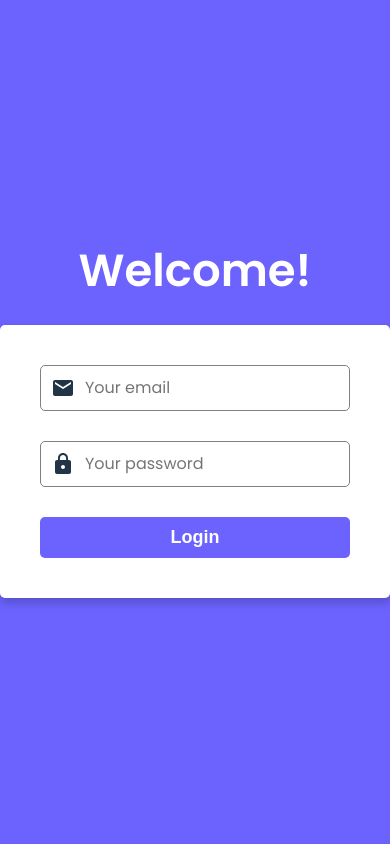
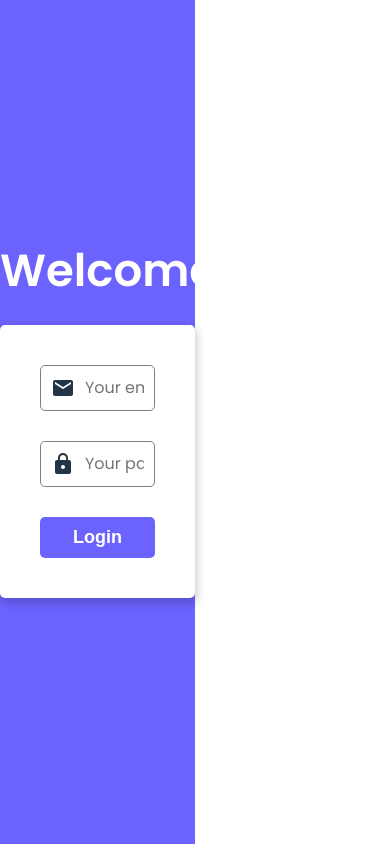
Before and after one commit to M7mdQashqesh/clinic-appointment-system, a React (Vite) app: page /login in a window 390 px wide. Built offline with nearby package versions, Linux system fonts and the light colour scheme.

Commit message:
create login component and prevent default event when submit form

```diff
--- a/src/App.tsx
+++ b/src/App.tsx
@@ -1,12 +1,14 @@
 import { Route, Routes } from "react-router-dom";
 import "./App.css";
 import LoginPage from "./pages/LoginPage/LoginPage";
+import PatientAppointment from "./pages/patientAppointment/PatientAppointment";
 
 function App() {
   return (
     <>
       <Routes>
         <Route path="/login" element={<LoginPage />} />
+        <Route path="/PatientAppointment" element={<PatientAppointment />} />
       </Routes>
     </>
   );
--- /dev/null
+++ b/src/components/login-component/LoginComponent.tsx
@@ -0,0 +1,40 @@
+import "./loginComponent.css";
+import EmailIcon from "@mui/icons-material/Email";
+import HttpsIcon from "@mui/icons-material/Https";
+
+const handleSubmit = (e: React.MouseEvent<HTMLInputElement, MouseEvent>) => {
+  e.preventDefault();
+};
+
+const LoginComponent = () => {
+  return (
+    <div className="login-component">
+      <h1>Welcome!</h1>
+      <form>
+        <div className="email">
+          <EmailIcon />
+          <input
+            type="email"
+            name="email"
+            id="email"
+            placeholder="Your email"
+            required
+          />
+        </div>
+        <div className="password">
+          <HttpsIcon />
+          <input
+            type="password"
+            name="password"
+            id="password"
+            placeholder="Your password"
+            required
+          />
+        </div>
+        <input type="submit" value="Login" onClick={(e) => handleSubmit(e)} />
+      </form>
+    </div>
+  );
+};
+
+export default LoginComponent;
--- /dev/null
+++ b/src/components/login-component/loginComponent.css
@@ -0,0 +1,71 @@
+.login-component {
+  background-color: #6c63ff;
+  align-content: center;
+  width: 50%;
+  height: 100vh;
+}
+
+@media (max-width: 991px) {
+  .login-component {
+    width: 100%;
+  }
+}
+
+.login-component > h1 {
+  color: white;
+  font-size: 45px;
+  font-weight: 600;
+  text-align: center;
+  margin: 0 auto;
+  margin-bottom: 30px;
+}
+
+.login-component > form {
+  width: fit-content;
+  padding: 40px;
+  background-color: white;
+  margin: 0 auto;
+  border-radius: 5px;
+  display: flex;
+  flex-direction: column;
+  gap: 30px;
+  box-shadow: 1px 4px 10px 1px rgba(0, 0, 0, 0.2);
+}
+
+.login-component > form > div {
+  border: 1px solid gray;
+  display: flex;
+  align-items: center;
+  gap: 10px;
+  border-radius: 5px;
+  padding-left: 10px;
+}
+
+.login-component > form > div input {
+  all: unset;
+  padding: 10px 10px 10px 0;
+  width: 250px;
+}
+
+@media (max-width: 991px) {
+  .login-component > form > div input {
+    width: 100%;
+  }
+}
+
+.login-component > form > input[type="submit"] {
+  border: none;
+  outline: none;
+  padding: 10px;
+  font-size: 18px;
+  font-weight: 600;
+  background-color: #6c63ff;
+  color: white;
+  border-radius: 5px;
+  cursor: pointer;
+  transition: 0.3s;
+}
+
+.login-component > form > input[type="submit"]:hover {
+  background-color: #5047ff;
+}
--- a/src/pages/LoginPage/LoginPage.tsx
+++ b/src/pages/LoginPage/LoginPage.tsx
@@ -1,6 +1,5 @@
+import LoginComponent from "../../components/login-component/LoginComponent";
 import "./loginPage.css";
-import EmailIcon from "@mui/icons-material/Email";
-import HttpsIcon from "@mui/icons-material/Https";
 
 const LoginPage = () => {
   return (
@@ -8,30 +7,7 @@ const LoginPage = () => {
       <div className="image">
         <img src="/doctor-login.svg" alt="doctor" />
       </div>
-      <div className="form">
-        <h1>Welcome!</h1>
-        <form>
-          <div className="email">
-            <EmailIcon />
-            <input
-              type="email"
-              name="email"
-              id="email"
-              placeholder="Your email"
-            />
-          </div>
-          <div className="password">
-            <HttpsIcon />
-            <input
-              type="password"
-              name="password"
-              id="password"
-              placeholder="Your password"
-            />
-          </div>
-          <input type="submit" value="Login" />
-        </form>
-      </div>
+      <LoginComponent />
     </div>
   );
 };
--- a/src/pages/LoginPage/loginPage.css
+++ b/src/pages/LoginPage/loginPage.css
@@ -23,73 +23,3 @@
 .login-page .image img {
   max-width: 100%;
 }
-
-.login-page .form {
-  background-color: #6c63ff;
-  align-content: center;
-}
-
-@media (max-width: 991px) {
-  .login-page > div.form {
-    width: 100%;
-  }
-}
-
-.login-page .form > h1 {
-  color: white;
-  font-size: 45px;
-  font-weight: 600;
-  text-align: center;
-  margin: 0 auto;
-  margin-bottom: 30px;
-}
-
-.login-page .form > form {
-  width: fit-content;
-  padding: 40px;
-  background-color: white;
-  margin: 0 auto;
-  border-radius: 5px;
-  display: flex;
-  flex-direction: column;
-  gap: 30px;
-  box-shadow: 1px 4px 10px 1px rgba(0, 0, 0, 0.2);
-}
-
-.login-page .form > form > div {
-  border: 1px solid gray;
-  display: flex;
-  align-items: center;
-  gap: 10px;
-  border-radius: 5px;
-  padding-left: 10px;
-}
-
-.login-page .form > form > div input {
-  all: unset;
-  padding: 10px 10px 10px 0;
-  width: 250px;
-}
-
-@media (max-width: 991px) {
-  .login-page .form > form > div input {
-    width: 100%;
-  }
-}
-
-.login-page .form > form > input[type="submit"] {
-  border: none;
-  outline: none;
-  padding: 10px;
-  font-size: 18px;
-  font-weight: 600;
-  background-color: #6c63ff;
-  color: white;
-  border-radius: 5px;
-  cursor: pointer;
-  transition: 0.3s;
-}
-
-.login-page .form > form > input[type="submit"]:hover {
-  background-color: #5047ff;
-}
--- /dev/null
+++ b/src/pages/patientAppointment/PatientAppointment.tsx
@@ -0,0 +1,11 @@
+import "./patientAppointment.css";
+
+const PatientAppointment = () => {
+  return (
+    <div className="patient-appointment">
+      Hello
+    </div>
+  )
+}
+
+export default PatientAppointment
```
Also changed, not shown: src/pages/patientAppointment/patientAppointment.css (added).
